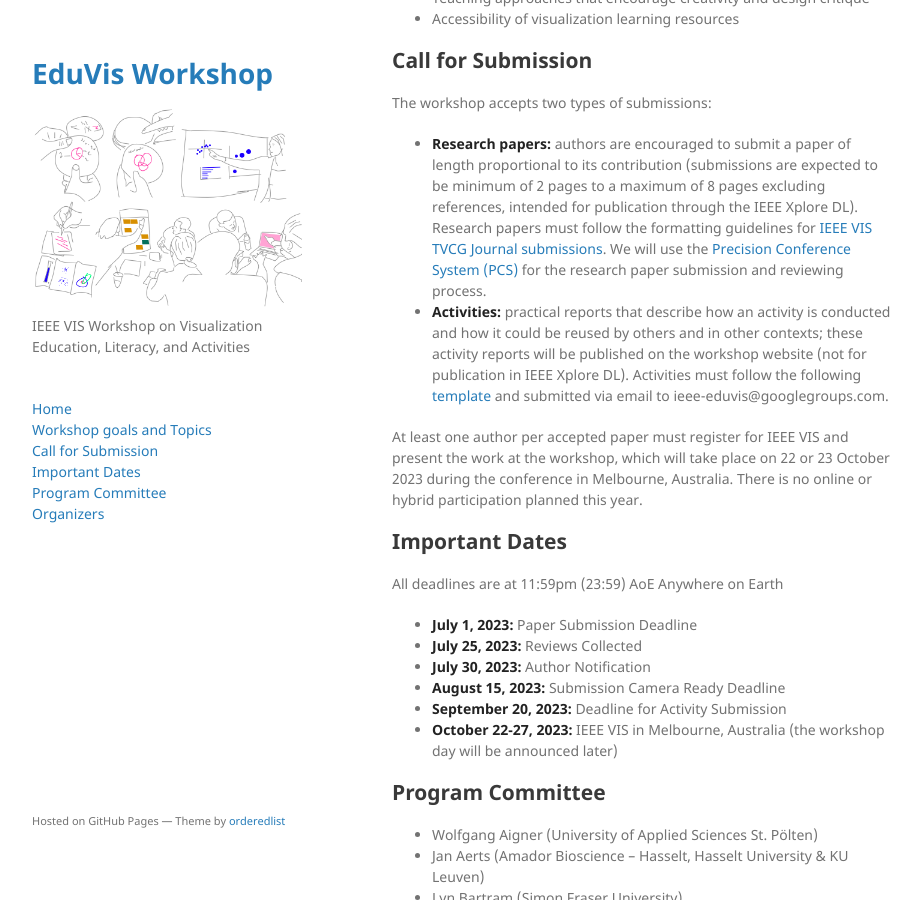
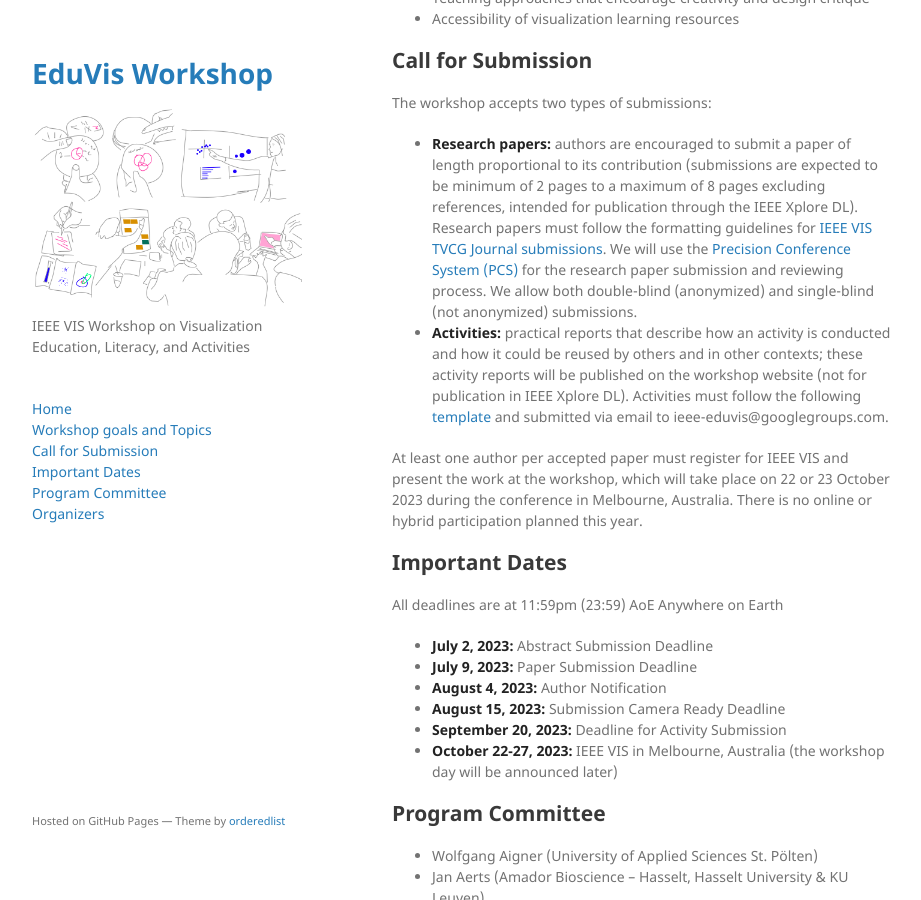
Before and after one commit to ieee-eduvis/ieee-eduvis.github.io, a Jekyll site: the page built from index.md, in a window 1280 px wide and 900 px high, scrolled down 1199 px. Shown: the whole window, without its empty margins (178-1099 px from the left). Built offline with Jekyll 4.4.1, drawn with Linux system fonts in a browser that asks for light colours; our own code applies the rules of GitHub Pages for plain Markdown files.

Commit message:
Update Deadlines
New Abstract and Paper Submission Deadline

```diff
--- a/index.md
+++ b/index.md
@@ -42,7 +42,7 @@ The **workshop topics** include, but are not limited to:
 The workshop accepts two types of submissions:
 * **Research papers:** authors are encouraged to submit a paper of length proportional to its contribution (submissions are expected to be minimum of 2 pages to a maximum of 8 pages excluding references, intended for publication through the IEEE Xplore DL).
 Research papers must follow the formatting guidelines for [IEEE VIS TVCG Journal submissions](https://tc.computer.org/vgtc/publications/journal/).
-We will use the  [Precision Conference System (PCS)](https://new.precisionconference.com/) for the research paper submission and reviewing process.
+We will use the  [Precision Conference System (PCS)](https://new.precisionconference.com/) for the research paper submission and reviewing process. We allow both double-blind (anonymized) and single-blind (not anonymized) submissions.
 * **Activities:** practical reports that describe how an activity is conducted and how it could be reused by others and in other contexts; these activity reports will be published on the workshop website (not for publication in IEEE Xplore DL).
 Activities must follow the following [template](https://docs.google.com/document/d/1QM_YtQduTlBjA459URkbUFg9NU9V6W2aJLVT3RoEk5Y/edit?usp=sharing) and submitted via email to ieee-eduvis@googlegroups.com.
 
@@ -51,9 +51,9 @@ At least one author per accepted paper must register for IEEE VIS and present th
 ## Important Dates
 
 All deadlines are at 11:59pm (23:59) AoE Anywhere on Earth
-* **July 1, 2023:** Paper Submission Deadline
-* **July 25, 2023:** Reviews Collected
-* **July 30, 2023:** Author Notification
+* **July 2, 2023:** Abstract Submission Deadline
+* **July 9, 2023:** Paper Submission Deadline
+* **August 4, 2023:** Author Notification
 * **August 15, 2023:** Submission Camera Ready Deadline
 * **September 20, 2023:** Deadline for Activity Submission
 * **October 22-27, 2023:** IEEE VIS in Melbourne, Australia (the workshop day will be announced later)
```
